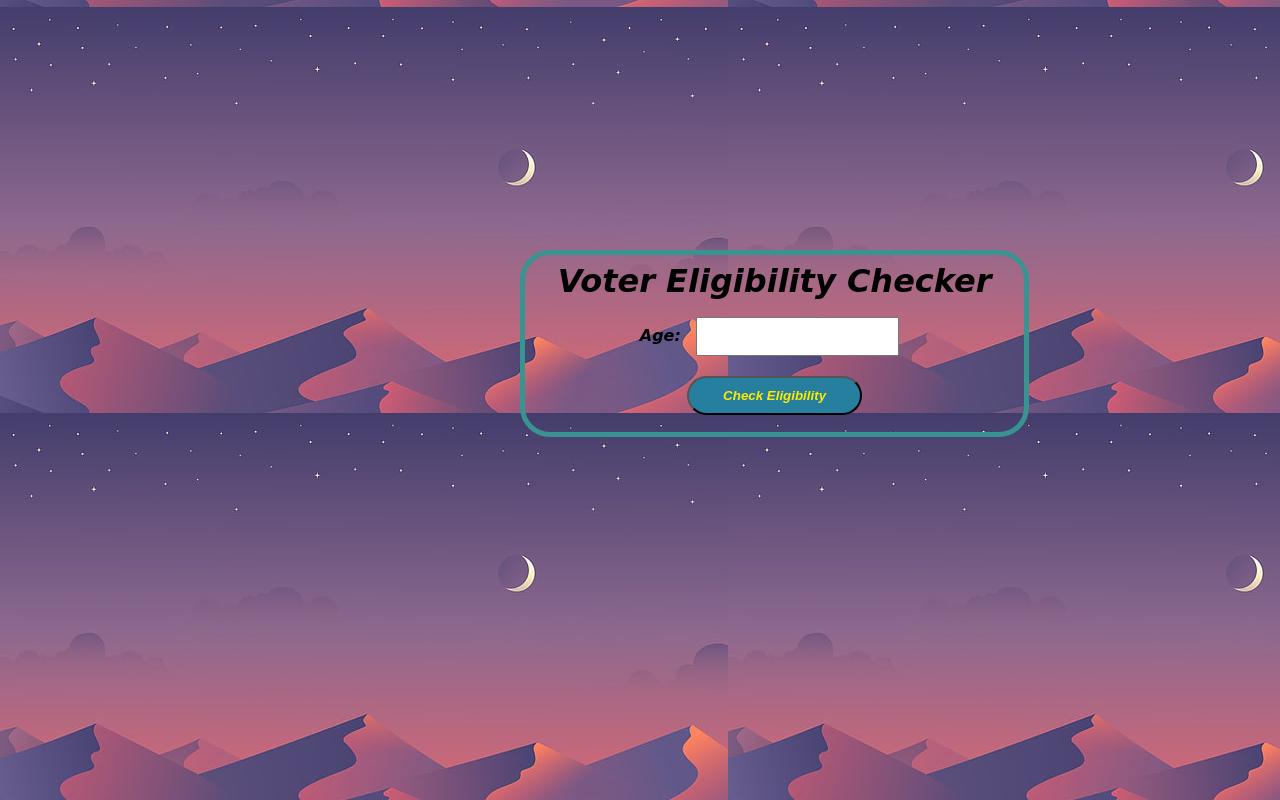
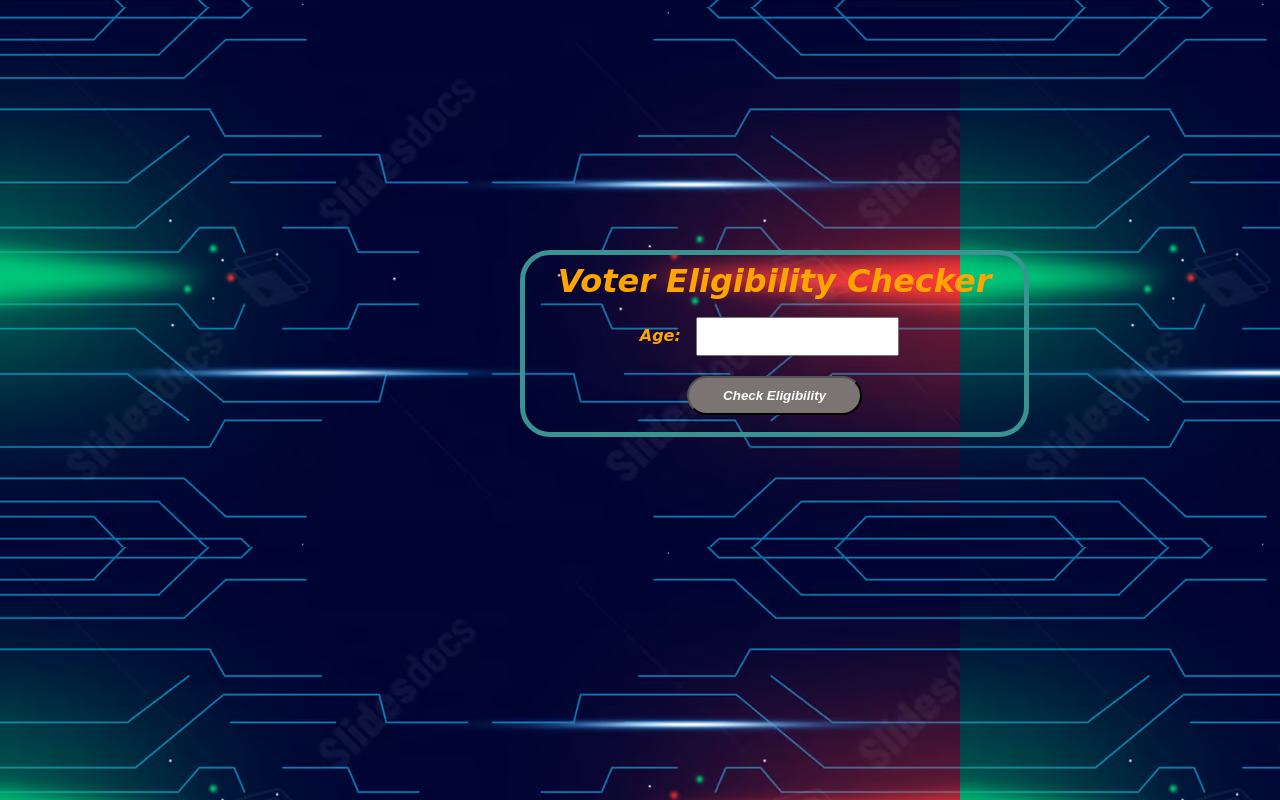
Before and after one commit to tanishq2520/adv_js, a plain HTML site: page index.html in a window 1280 px wide. Drawn offline with Linux system fonts and the light colour scheme.

Commit message:
lol edit

```diff
--- a/index.html
+++ b/index.html
@@ -25,9 +25,9 @@
             border: 5px solid rgb(56, 147, 145);
             max-width: 700px;
             background: rgb(107, 88, 116);
-            color: rgb(0, 0, 0);
+            color: orange;
             border-radius: 30px;
-            background-image: url('img/votess.jpg');
+            background-image: url('img/voot.avif');
 
 
         }
@@ -49,8 +49,8 @@
 
         .submit {
             border-radius: 25px;
-            color: rgb(255, 234, 0);
-            background-color: rgb(38, 127, 159);
+            color: rgb(255, 255, 255);
+            background-color: rgb(124, 115, 115);
             font-weight: 600;
             font-style: italic;
             display: inline-block;
@@ -58,8 +58,12 @@
         }
 
         .submit:hover {
-            color: rgb(2, 18, 194);
-            background-color: #53fc47;
+            color: rgb(0, 0, 0);
+            background-color: #3b97ff;
+        }
+        h1{
+            font-style: bold;
+
         }
     </style>
 </head>
```
Also changed, not shown: img/voot.avif (added).
